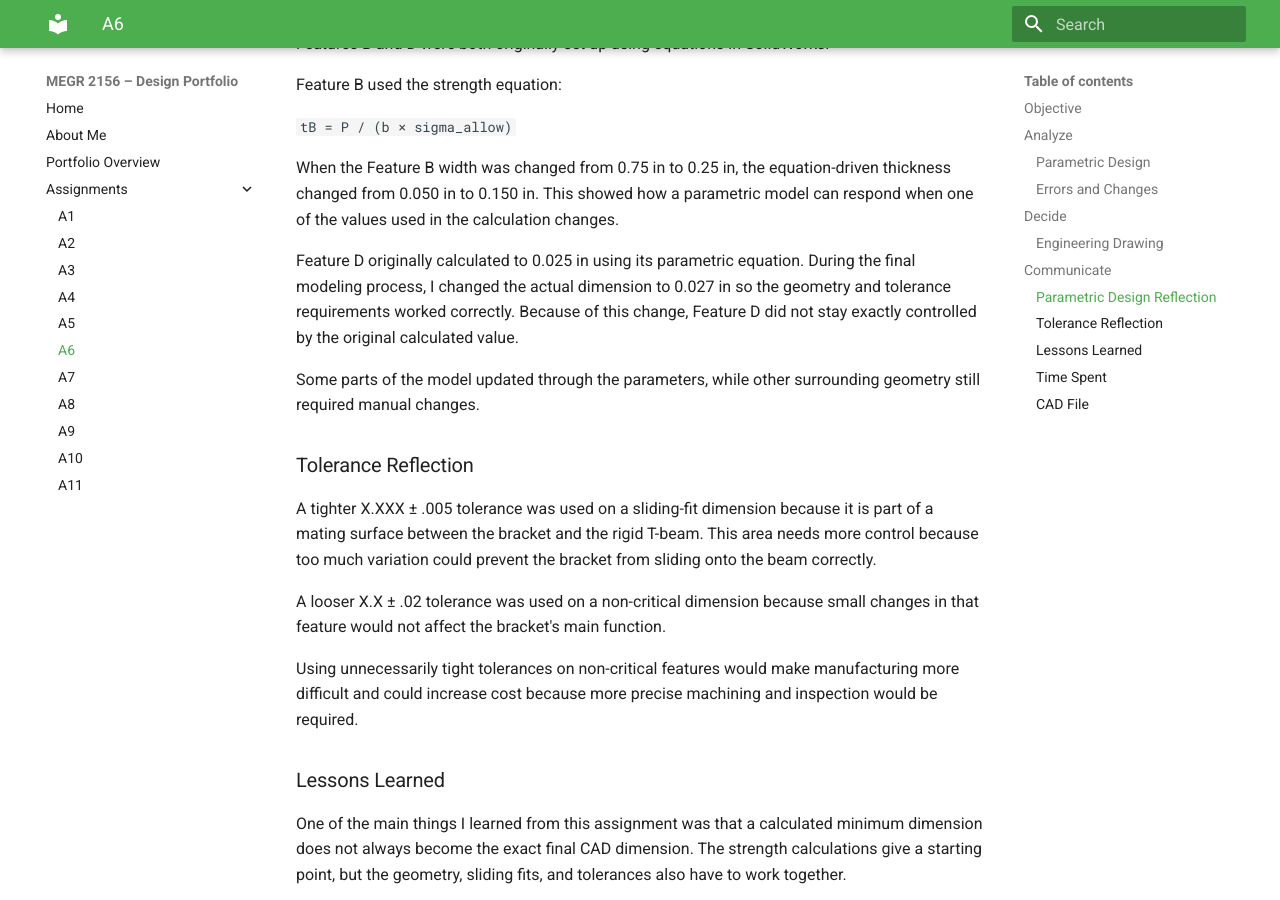
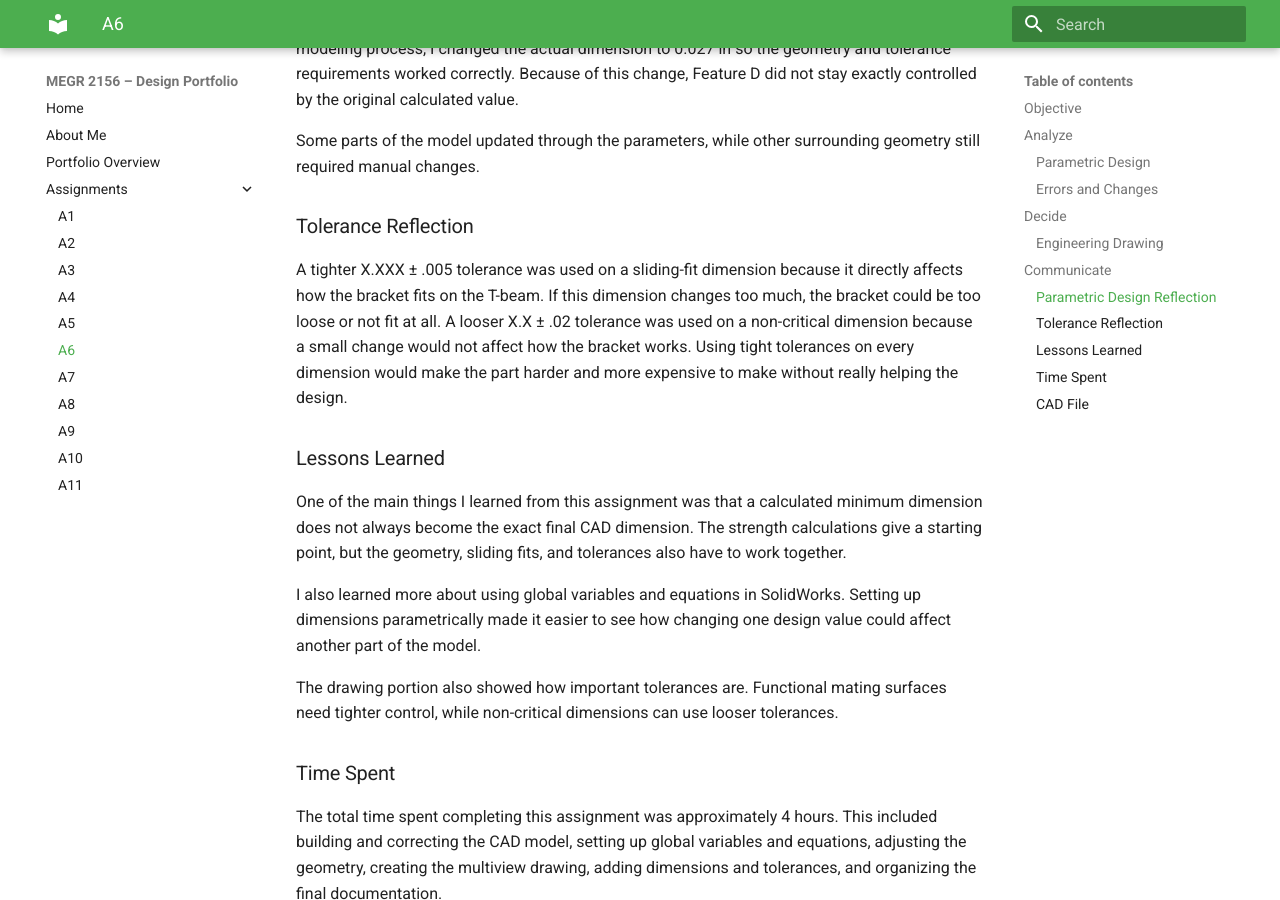
Before and after one commit to rgardn14-max/megr2157-portfolio, an MkDocs documentation site: the page built from docs/assignments/A06/index.md, in a window 1280 px wide and 900 px high, scrolled down 3952 px. Built offline with MkDocs 1.6.1 and Material for MkDocs 9.7.7, drawn with Linux system fonts in a browser that asks for light colours; some of the changed text lies outside the part shown.

Commit message:
Update index.md

```diff
--- a/docs/assignments/A06/index.md
+++ b/docs/assignments/A06/index.md
@@ -57,12 +57,7 @@ The drawing included:
 - Third-angle projection
 - Main bracket dimensions
 - Sliding-fit dimensions
-- Engineered tolerances
 
-The sliding-fit dimensions were more important because they control how the bracket fits over the rigid T-beam. Most normal dimensions were kept at two decimal places, while the more important dimensions used more decimal places.
-A tighter X.XXX ± .005 tolerance was used on a sliding-fit dimension because it directly affects how the bracket fits on the T-beam. If this dimension changes too much, the bracket could be too loose or not fit at all.
-A looser X.X ± .02 tolerance was used on a non-critical dimension because a small change would not affect how the bracket works.
-Using tight tolerances on every dimension would make the part harder and more expensive to make without really helping the design.
 ![Multiview Engineering Drawing](Drawing.jpg)
 
 ## Communicate
@@ -83,11 +78,9 @@ Some parts of the model updated through the parameters, while other surrounding
 
 ### Tolerance Reflection
 
-A tighter X.XXX ± .005 tolerance was used on a sliding-fit dimension because it is part of a mating surface between the bracket and the rigid T-beam. This area needs more control because too much variation could prevent the bracket from sliding onto the beam correctly.
-
-A looser X.X ± .02 tolerance was used on a non-critical dimension because small changes in that feature would not affect the bracket's main function.
-
-Using unnecessarily tight tolerances on non-critical features would make manufacturing more difficult and could increase cost because more precise machining and inspection would be required.
+A tighter X.XXX ± .005 tolerance was used on a sliding-fit dimension because it directly affects how the bracket fits on the T-beam. If this dimension changes too much, the bracket could be too loose or not fit at all.
+A looser X.X ± .02 tolerance was used on a non-critical dimension because a small change would not affect how the bracket works.
+Using tight tolerances on every dimension would make the part harder and more expensive to make without really helping the design.
 
 ### Lessons Learned
 
```
